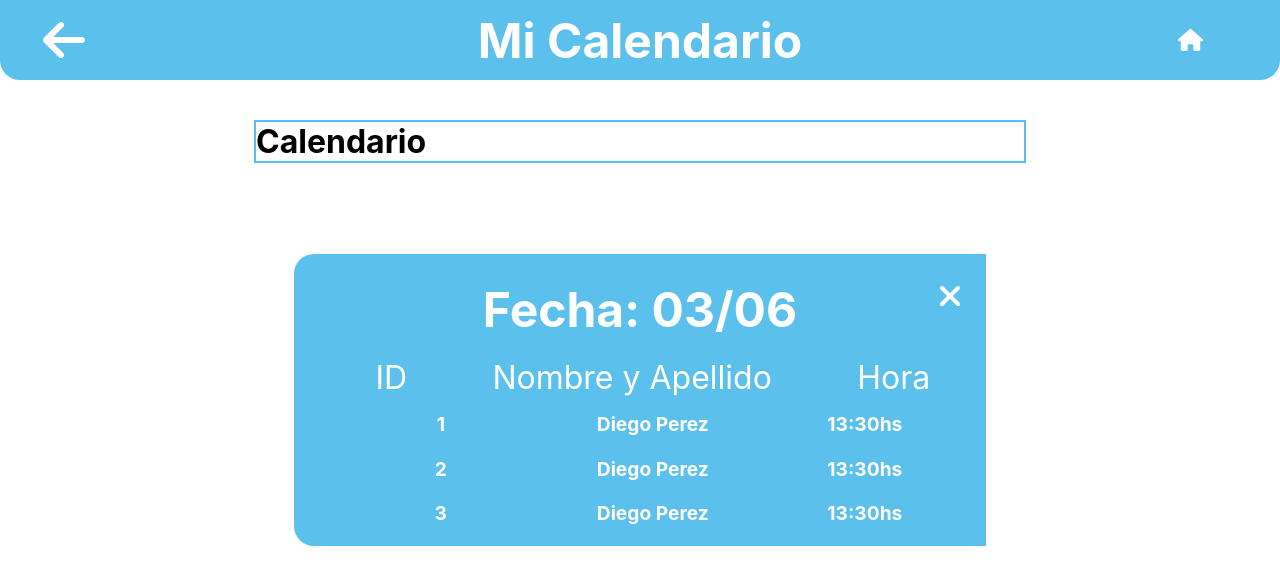
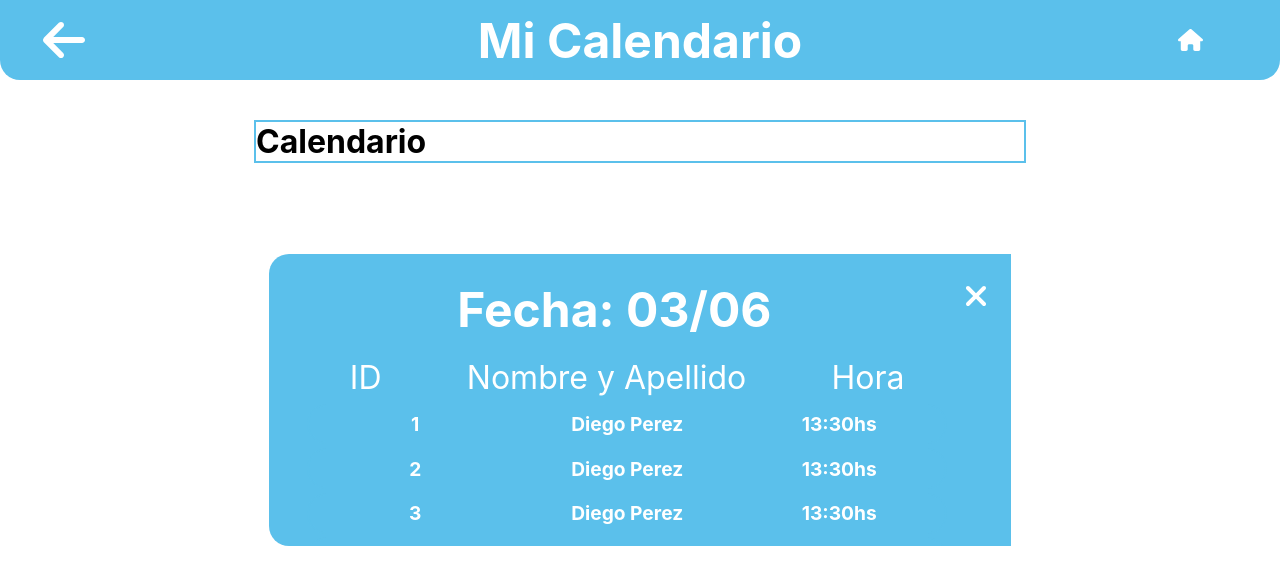
Before and after one commit to MatiDalce/gestorTurnos_React_Node, a React (Create React App) app in the folder frontend/: page /mi-calendario in a window 1280 px wide. Shown: the top 584 px of the page. Built offline with nearby package versions, Linux system fonts and the light colour scheme.

Commit message:
Modal css

```diff
--- a/frontend/src/components/Modal/modal.css
+++ b/frontend/src/components/Modal/modal.css
@@ -5,7 +5,7 @@
     top: 0;
     bottom: 0;
     margin: auto 0;
-    padding: 2%;
+    padding: 2% 6% 2% 2%;
     background-color: var(--skyblue-bg);
     overflow-y: scroll;
     overflow-x: hidden;
@@ -23,6 +23,7 @@
     cursor: pointer;
     width: 20px;
     position: fixed;
+    margin-left: 4%;
 }
 
 /* width */
```
